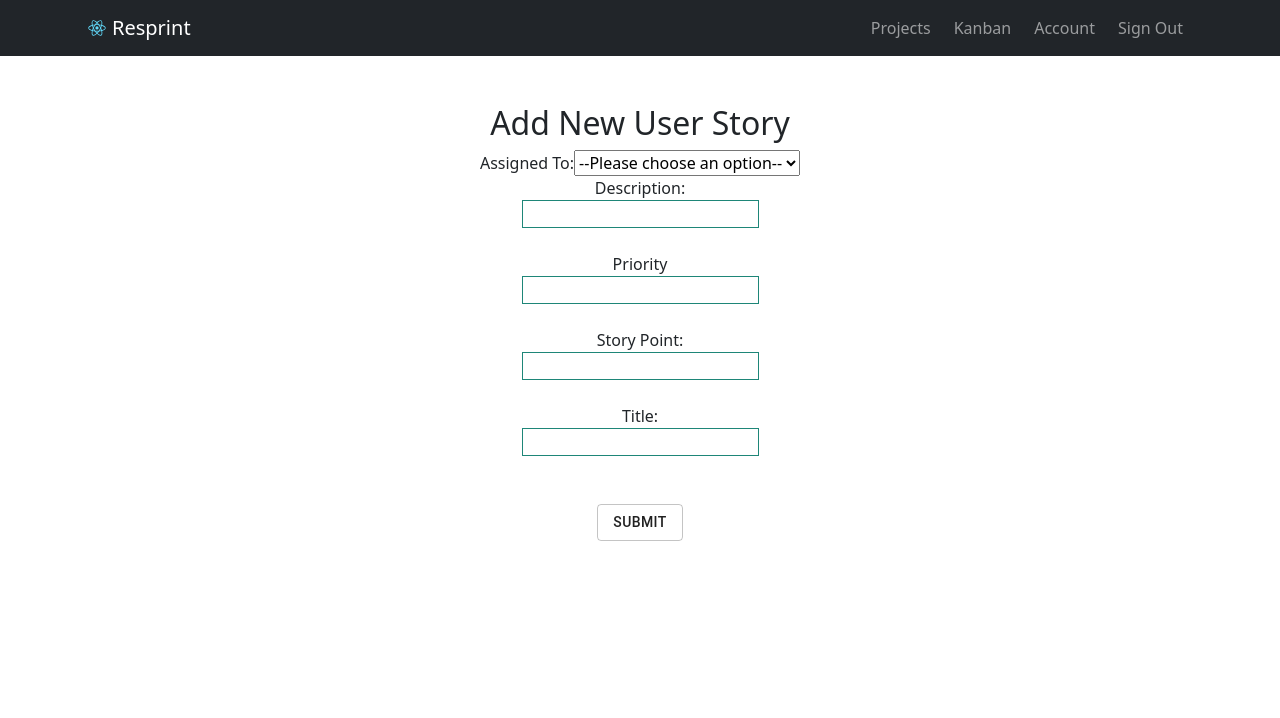
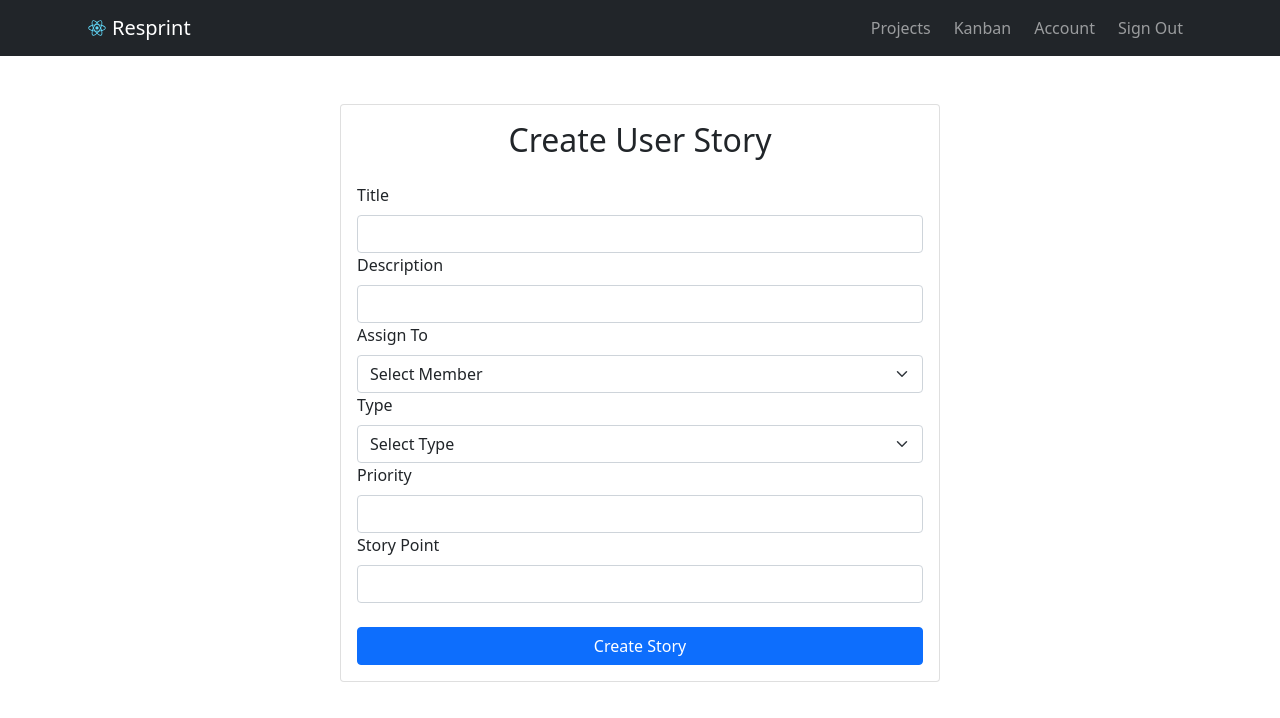
Before and after one commit to amankhalfay98/ReSprint, a React (Create React App) app in the folder client/: page /storyform in a window 1280 px wide. Shown: the top 718 px of the page. Built offline with nearby package versions, Linux system fonts and the light colour scheme; no server answers; sample sign-in values are in the browser's storage.

Commit message:
:lipstick: Add new story

```diff
--- a/client/src/components/storyform.js
+++ b/client/src/components/storyform.js
@@ -1,30 +1,39 @@
-import React, { useContext, useEffect, useState } from 'react';
-import { AuthContext } from '../firebase/Auth';
-import '../App.css';
-import Api from '../services/api';
-import { Button } from '@material-ui/core';
+import React, { useContext, useEffect, useState, useRef } from "react";
+import { AuthContext } from "../firebase/Auth";
+import { Form, Button, Card, Container } from "react-bootstrap";
+import "../App.css";
+import Api from "../services/api";
 
 function Storyform(props) {
   const api = new Api();
   const { currentUser } = useContext(AuthContext);
   const [projectData, setProjectData] = useState(undefined);
   const [projectUsers, setProjectUsers] = useState(undefined);
+  const [loading, setLoading] = useState(false);
+  const [memberName, setMemberName] = useState(false);
+  const [type, setType] = useState("");
+
   console.log(props);
 
-  let description;
-	let title;
-	let story_point;
-	let priority;
+  const titleRef = useRef();
+  const descriptionRef = useRef();
+  const priorityRef = useRef();
+  const pointsRef = useRef();
+  const createdBy = currentUser.uid;
+  const comments = [];
+  const createdAt = new Date().toISOString();
+  const modifiedAt = new Date().toISOString();
+  const sprint = 0;
+  // const status = "To do";
   let members;
-  let projectId = localStorage.getItem('project');
-
+  let projectId = localStorage.getItem("project");
 
   useEffect(() => {
     const api = new Api();
     //let projectId = localStorage.getItem('project');
     async function getAllProjects() {
       try {
-        const {project } = await api.getProjectById(projectId) ;
+        const { project } = await api.getProjectById(projectId);
         console.log(project);
         if (project) setProjectData(project);
       } catch (error) {
@@ -32,14 +41,14 @@ function Storyform(props) {
       }
     }
     getAllProjects();
-  }, []);
+  }, [projectId]);
 
   useEffect(() => {
     const api = new Api();
     //let projectId = localStorage.getItem('project');
     async function getAllUsers() {
       try {
-        const {users } = await api.getAllMembers('',projectId);
+        const { users } = await api.getAllMembers("", projectId);
         console.log(users);
         if (users) setProjectUsers(users);
       } catch (error) {
@@ -47,7 +56,7 @@ function Storyform(props) {
       }
     }
     getAllUsers();
-  }, []);
+  }, [projectId]);
 
   const optionGenerator = (member) => {
     return (
@@ -57,120 +66,247 @@ function Storyform(props) {
     );
   };
 
-
-	if(projectData&& projectUsers){
-     members = projectUsers && projectUsers.map((user) => {
+  if (projectData && projectUsers) {
+    members =
+      projectUsers &&
+      projectUsers.map((user) => {
         return optionGenerator(user);
       });
   }
 
+  async function handleSubmit(e) {
+    e.preventDefault();
+    try {
+      setLoading(true);
+      debugger;
+      // const story = await api.upsertStory(
+      //   createdBy,
+      //   memberName,
+      //   comments,
+      //   createdAt,
+      //   descriptionRef.current.value,
+      //   modifiedAt,
+      //   priorityRef.current.value,
+      //   sprint,
+      //   status,
+      //   pointsRef.current.value,
+      //   titleRef.current.value,
+      //   type.current.value,
+      //   projectId
+      // );
+      const story = await api.upsertStory({
+        createdBy,
+        assignedTo: memberName,
+        comments,
+        createdAt,
+        description: descriptionRef.current.value,
+        modifiedAt,
+        priority: Number(priorityRef.current.value),
+        sprint,
+        status: "To do",
+        storyPoint: Number(pointsRef.current.value),
+        title: titleRef.current.value,
+        type,
+        projectId,
+      });
+      if (story?.status === "success") {
+        alert("New Story Added");
+        window.location.href = "/backlog";
+      } else {
+        alert("Could not create new story");
+      }
+      setLoading(false);
+    } catch (error) {
+      alert(error.message);
+    }
+    setLoading(false);
+  }
 
   return (
-    <form
-				className="form"
-				id="add-story"
-				onSubmit={(e) => {
-					console.log(description.value);
-					console.log(title.value);
-					console.log(priority.value);
-          console.log(story_point.value);
-          console.log(e.target.elements.member.value);
-					e.preventDefault();
-					try {
+    <>
+      <Container
+        className="d-flex align-items-center justify-content-center"
+        style={{ maxHeight: "h-100" }}
+      >
+        <div className="w-100" style={{ maxWidth: "600px" }}>
+          <Card>
+            <Card.Body>
+              <h2 className="text-center mb-4">Create User Story</h2>
+              <Form onSubmit={handleSubmit}>
+                <Form.Group id="title">
+                  <Form.Label className="label-form">Title</Form.Label>
+                  <Form.Control
+                    type="text"
+                    ref={titleRef}
+                    required
+                  ></Form.Control>
+                </Form.Group>
+                <Form.Group id="description">
+                  <Form.Label className="label-form">Description</Form.Label>
+                  <Form.Control
+                    type="text"
+                    ref={descriptionRef}
+                    required
+                  ></Form.Control>
+                </Form.Group>
+                <Form.Group>
+                  <Form.Label className="label-form">Assign To</Form.Label>
+                  <Form.Select
+                    name="assignedTo"
+                    aria-label="Select Member"
+                    required
+                    onChange={(e) => setMemberName(e.target.value)}
+                  >
+                    <option value={""}>Select Member</option>
+                    {members}
+                  </Form.Select>
+                </Form.Group>
+                <Form.Group>
+                  <Form.Label className="label-form">Type</Form.Label>
+                  <Form.Select
+                    name="type"
+                    aria-label="Select Type"
+                    required
+                    onChange={(e) => setType(e.target.value)}
+                  >
+                    <option value={""}>Select Type</option>
+                    <option value="Feature">Feature</option>
+                    <option value="Bug">Bug</option>
+                    <option value="Enhancement">Enhancement</option>
+                  </Form.Select>
+                </Form.Group>
+                <Form.Group id="priority">
+                  <Form.Label className="label-form">Priority</Form.Label>
+                  <Form.Control
+                    type="number"
+                    ref={priorityRef}
+                    required
+                  ></Form.Control>
+                </Form.Group>
+                <Form.Group id="points">
+                  <Form.Label className="label-form">Story Point</Form.Label>
+                  <Form.Control
+                    type="number"
+                    ref={pointsRef}
+                    required
+                  ></Form.Control>
+                </Form.Group>
+                <br />
+                <Button disabled={loading} className="w-100" type="submit">
+                  Create Story
+                </Button>
+              </Form>
+            </Card.Body>
+          </Card>
+        </div>
+      </Container>
+    </>
+  );
+  //   return (
+  //     <form
+  //       className="form"
+  //       id="add-story"
+  //       onSubmit={(e) => {
+  //         console.log(description.value);
+  //         console.log(title.value);
+  //         console.log(priority.value);
+  //         console.log(story_point.value);
+  //         console.log(e.target.elements.member.value);
+  //         e.preventDefault();
+  //         try {
+  //           api.upsertStory({
+  //             createdBy: currentUser.uid,
+  //             assignedTo: e.target.elements.member.value,
+  //             comments: [],
+  //             createdAt: new Date().toISOString(),
+  //             description: description.value,
+  //             modifiedAt: new Date().toISOString(),
+  //             priority: parseInt(priority.value),
+  //             sprint: 0,
+  //             status: "To do",
+  //             storyPoint: parseInt(story_point.value),
+  //             title: title.value,
+  //             type: "Feature",
+  //             projectId: projectId,
+  //           });
+  //           description.value = "";
+  //           title.value = "";
+  //           priority.value = "";
+  //           story_point.value = "";
+  //         } catch (err) {
+  //           alert(err.message);
+  //         }
+  //         alert("Story is created");
+  //         window.location.pathname = "/backlog";
+  //       }}
+  //     >
+  //       <h2>Add New User Story</h2>
+  //       <div className="form-group">
+  //         <label>
+  //           Assigned To:
+  //           <select name="member" id="member">
+  //             <option value="">--Please choose an option--</option>
+  //             {members}
+  //           </select>
+  //         </label>
+  //       </div>
+  //       <div className="form-group">
+  //         <label>
+  //           Description:
+  //           <br />
+  //           <input
+  //             ref={(node) => {
+  //               description = node;
+  //             }}
+  //           />
+  //         </label>
+  //       </div>
+  //       <br />
+  //       <div className="form-group">
+  //         <label>
+  //           Priority
+  //           <br />
+  //           <input
+  //             type="number"
+  //             ref={(node) => {
+  //               priority = node;
+  //             }}
+  //           />
+  //         </label>
+  //       </div>
+  //       <br />
+  //       <div className="form-group">
+  //         <label>
+  //           Story Point:
+  //           <br />
+  //           <input
+  //             type="number"
+  //             ref={(node) => {
+  //               story_point = node;
+  //             }}
+  //           />
+  //         </label>
+  //       </div>
+  //       <br />
+  //       <div className="form-group">
+  //         <label>
+  //           Title:
+  //           <br />
+  //           <input
+  //             ref={(node) => {
+  //               title = node;
+  //             }}
+  //           />
+  //         </label>
+  //       </div>
+  //       <br />
+  //       <br />
 
-						api.upsertStory({
-						createdBy:currentUser.uid,
-            assignedTo:e.target.elements.member.value,
-            comments:[],
-            createdAt: new Date().toISOString(),
-            description:description.value,
-            modifiedAt: new Date().toISOString(),
-            priority:parseInt(priority.value),
-            sprint:0,
-            status:'To do',
-            storyPoint:parseInt(story_point.value),
-            title:title.value,
-            type:'Feature',
-            projectId:projectId
-						});
-						description.value = '';
-						title.value = '';
-						priority.value = '';
-            story_point.value='';
-
-					} catch (err) {
-						alert(err.message);
-					}
-            alert('Story is created');
-						window.location.pathname = '/backlog';
-				}}
-			>
-				<h2>Add New User Story</h2>
-        <div className="form-group">
-        <label>
-					Assigned To:
-					<select name="member" id="member" >
-						<option value="">--Please choose an option--</option>
-						{members}
-					</select>
-				</label>
-        </div>
-				<div className="form-group">
-					<label>
-						Description:
-						<br />
-						<input
-							ref={(node) => {
-								description = node;
-							}}
-						/>
-					</label>
-				</div>
-				<br />
-				<div className="form-group">
-					<label>
-						Priority
-						<br />
-						<input type='number'
-							ref={(node) => {
-								priority = node;
-							}}
-						/>
-					</label>
-				</div>
-				<br />
-        <div className="form-group">
-					<label>
-						Story Point:
-						<br />
-						<input type='number'
-							ref={(node) => {
-								story_point = node;
-							}}
-						/>
-					</label>
-				</div>
-        <br/>
-        <div className="form-group">
-					<label>
-						Title:
-						<br />
-						<input
-							ref={(node) => {
-								title = node;
-							}}
-
-						/>
-					</label>
-				</div>
-				<br />
-				<br />
-
-				<Button variant="outlined" type="submit">
-					Submit
-				</Button>
-			</form>
-  )
+  //       <Button variant="outlined" type="submit">
+  //         Submit
+  //       </Button>
+  //     </form>
+  //   );
 }
 
-export default Storyform
+export default Storyform;
```
Lines whose indentation alone changed are shown as unchanged.
